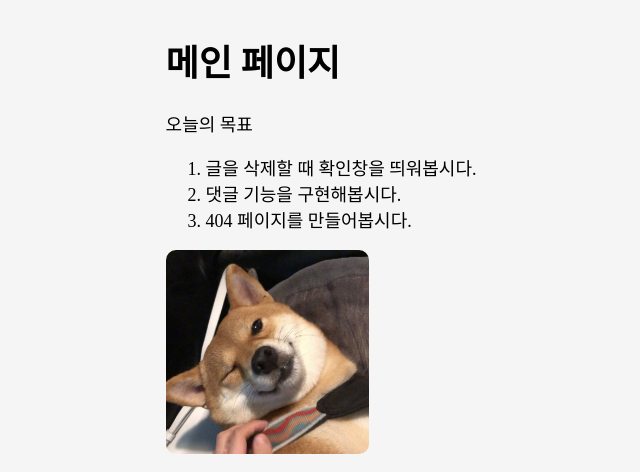
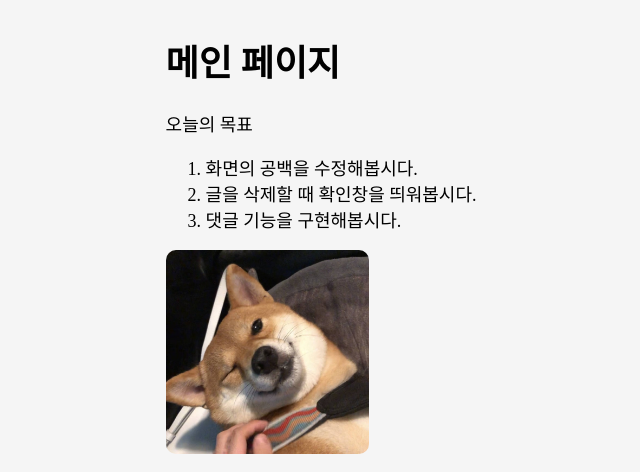
Before and after one commit to JG-C3/DjangoW8-Example, a Django app: page /page/ in a window 1280 px wide. Shown: the part 82-554 px from the top of the page, without its empty margins (136-776 px from the left). Run offline with Django 4.2, Linux system fonts and the light colour scheme; some web fonts are replaced.

Commit message:
Update Django W8

```diff
--- a/page/templates/page/index.html
+++ b/page/templates/page/index.html
@@ -10,9 +10,9 @@
 
   <p>오늘의 목표</p>
   <ol>
+    <li>화면의 공백을 수정해봅시다.</li>
     <li>글을 삭제할 때 확인창을 띄워봅시다.</li>
     <li>댓글 기능을 구현해봅시다.</li>
-    <li>404 페이지를 만들어봅시다.</li>
   </ol>
 
   <img src="{% static 'images/walnut.jpg' %}" alt="walnut">
```
